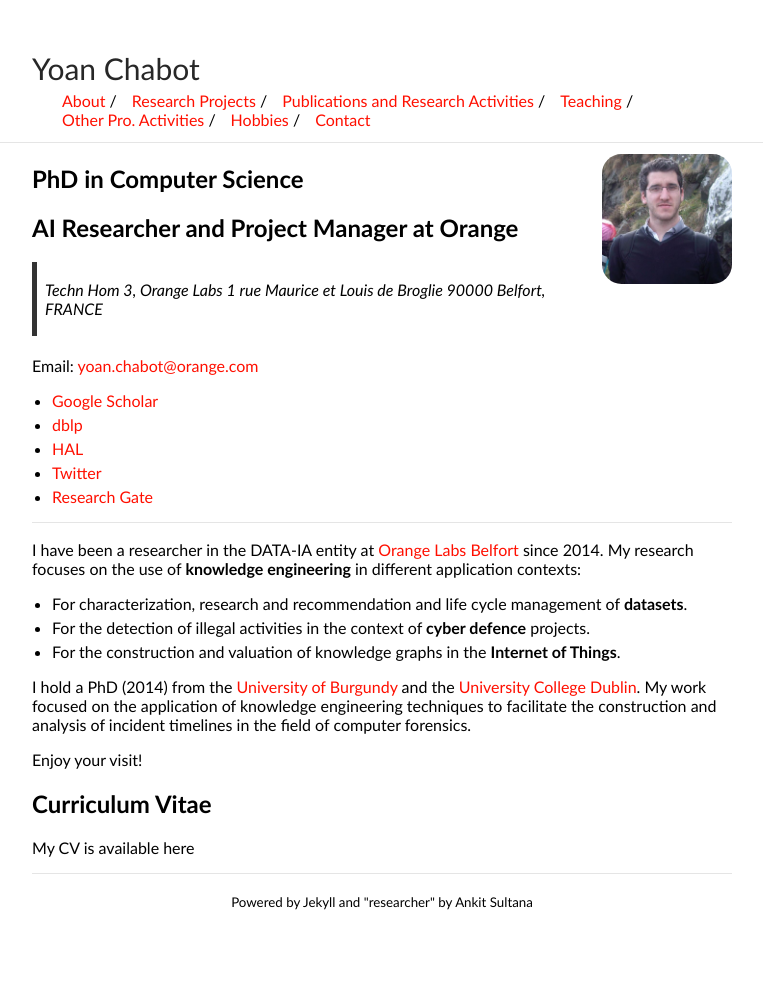
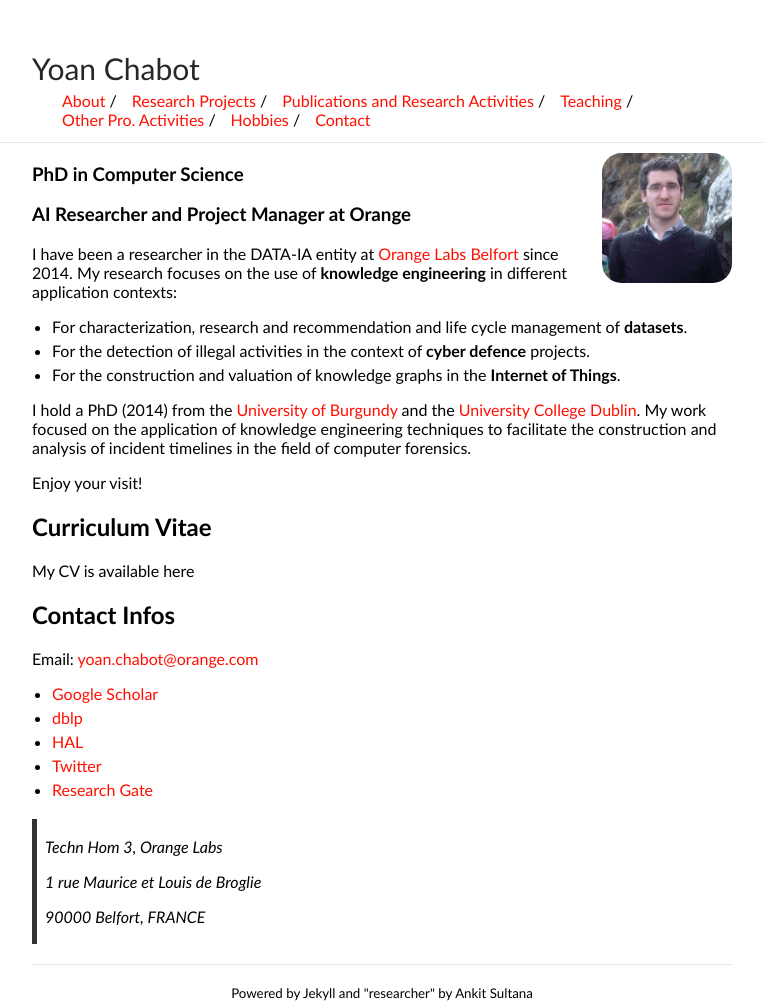
Before and after one commit to yoanchabot/yoanchabot.github.io, a Jekyll site: the page built from index.md, in a window 1280 px wide. Shown: the whole page, without its empty margins (258-1021 px from the left). Built offline with Jekyll 4.4.1, drawn with Linux system fonts in a browser that asks for light colours; before the commit the page ends 910 px from its top, so only the background shows below that; some of the changed lines change nothing that is shown.

Commit message:
Update index.md

```diff
--- a/index.md
+++ b/index.md
@@ -5,24 +5,8 @@
 
 <img class="profile-picture" src="me.jpg">
 
-## PhD in Computer Science
-## AI Researcher and Project Manager at Orange
-
-> Techn Hom 3, Orange Labs
-> 1 rue Maurice et Louis de Broglie
-> 90000 Belfort, FRANCE
-
-Email: [yoan.chabot@orange.com](mailto:yoan.chabot@orange.com)
-
-* [Google Scholar](http://scholar.google.fr/citations?user=QKcqdfoAAAAJ)
-* [dblp](https://dblp.uni-trier.de/pid/144/4841.html)
-* [HAL](https://cv.archives-ouvertes.fr/yoan-chabot)
-* [Twitter](https://twitter.com/yoan_chabot)
-* [Research Gate](https://www.researchgate.net/profile/Yoan_Chabot/)
-<!--* [Github](https://github.com/yoanchabot)-->
-<!--* [Developpez.com](http://www.developpez.net/forums/u207506/metafire18)-->
-
----
+### PhD in Computer Science
+### AI Researcher and Project Manager at Orange
 
 I have been a researcher in the DATA-IA entity at [Orange Labs Belfort](https://hellofuture.orange.com/fr/) since 2014.
 My research focuses on the use of **knowledge engineering** in different application contexts:
@@ -39,6 +23,24 @@
 
 My CV is available here
 
+## Contact Infos
+
+Email: [yoan.chabot@orange.com](mailto:yoan.chabot@orange.com)
+
+* [Google Scholar](http://scholar.google.fr/citations?user=QKcqdfoAAAAJ)
+* [dblp](https://dblp.uni-trier.de/pid/144/4841.html)
+* [HAL](https://cv.archives-ouvertes.fr/yoan-chabot)
+* [Twitter](https://twitter.com/yoan_chabot)
+* [Research Gate](https://www.researchgate.net/profile/Yoan_Chabot/)
+<!--* [Github](https://github.com/yoanchabot)-->
+<!--* [Developpez.com](http://www.developpez.net/forums/u207506/metafire18)-->
+
+> Techn Hom 3, Orange Labs
+>
+> 1 rue Maurice et Louis de Broglie
+>
+> 90000 Belfort, FRANCE
+
 <!--
 ## Twitter Feed
 <div class="jekyll-twitter-plugin" align="center">
```
